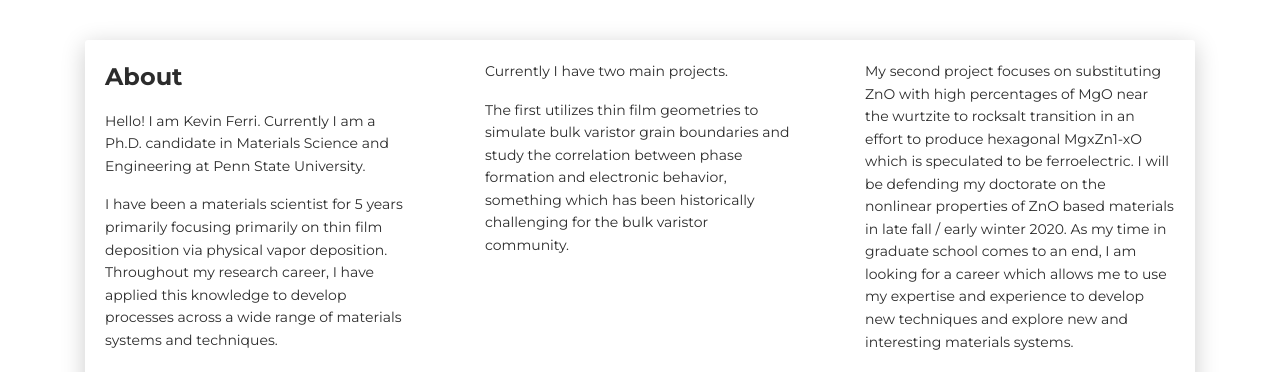
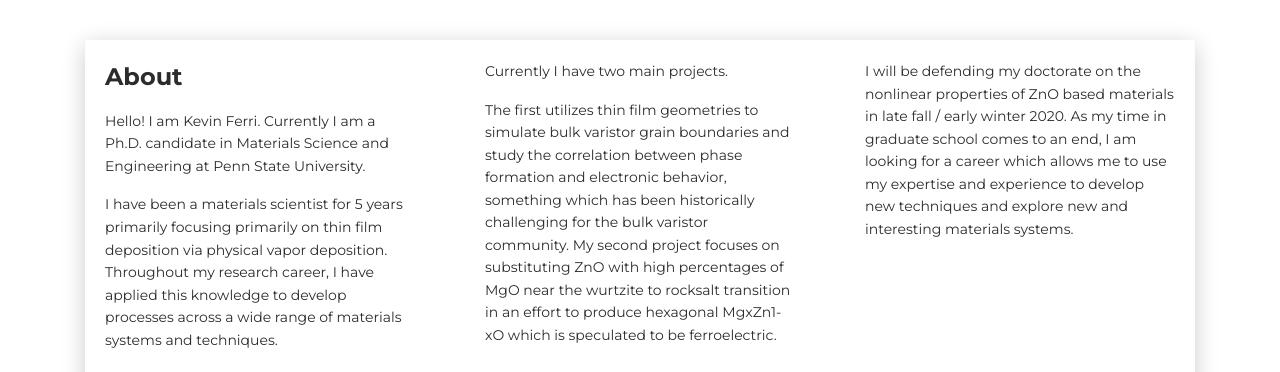
Before and after one commit to kmferri/kmferri.github.io, a plain HTML site: page index.html in a window 1280 px wide. Shown: the part 580-952 px from the top of the page. Drawn offline with Linux system fonts and the light colour scheme.

Commit message:
Update index.html

```diff
--- a/index.html
+++ b/index.html
@@ -120,12 +120,12 @@
               <div class="col-lg-4 col-md-12">
                 <div class="card-body">
                   <p>Currently I have two main projects.</p>
-                  <p>The first utilizes thin film geometries to simulate bulk varistor grain boundaries and study the correlation between phase formation and electronic behavior, something which has been historically challenging for the bulk varistor community.</p>
+                  <p>The first utilizes thin film geometries to simulate bulk varistor grain boundaries and study the correlation between phase formation and electronic behavior, something which has been historically challenging for the bulk varistor community. My second project focuses on substituting ZnO with high percentages of MgO near the wurtzite to rocksalt transition in an effort to produce hexagonal MgxZn1-xO which is speculated to be ferroelectric. </p>
                 </div>
               </div>
               <div class="col-lg-4 col-md-12">
                 <div class="card-body">
-                  <p>My second project focuses on substituting ZnO with high percentages of MgO near the wurtzite to rocksalt transition in an effort to produce hexagonal MgxZn1-xO which is speculated to be ferroelectric. I will be defending my doctorate on the nonlinear properties of ZnO based materials in late fall / early winter 2020. As my time in graduate school comes to an end, I am looking for a career which allows me to use my expertise and experience to develop new techniques and explore new and interesting materials systems.</p>
+                  <p>I will be defending my doctorate on the nonlinear properties of ZnO based materials in late fall / early winter 2020. As my time in graduate school comes to an end, I am looking for a career which allows me to use my expertise and experience to develop new techniques and explore new and interesting materials systems.</p>
                 </div>
               </div>
             </div>
```
